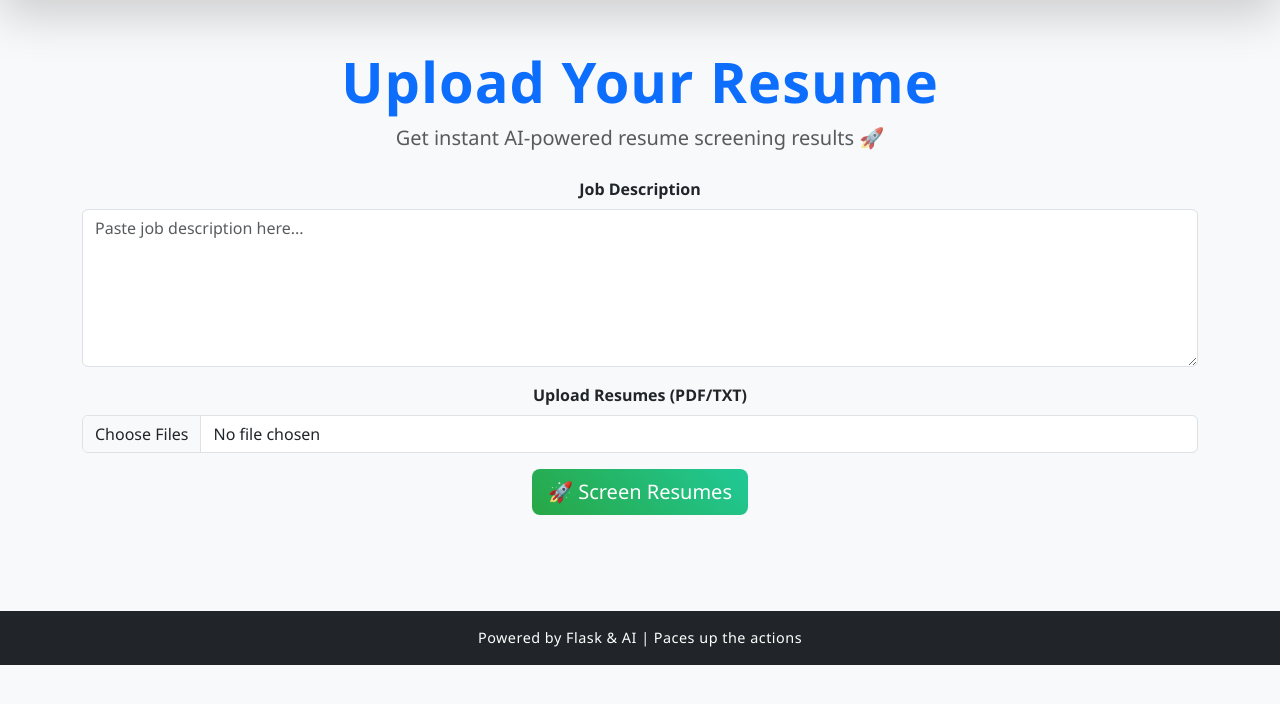
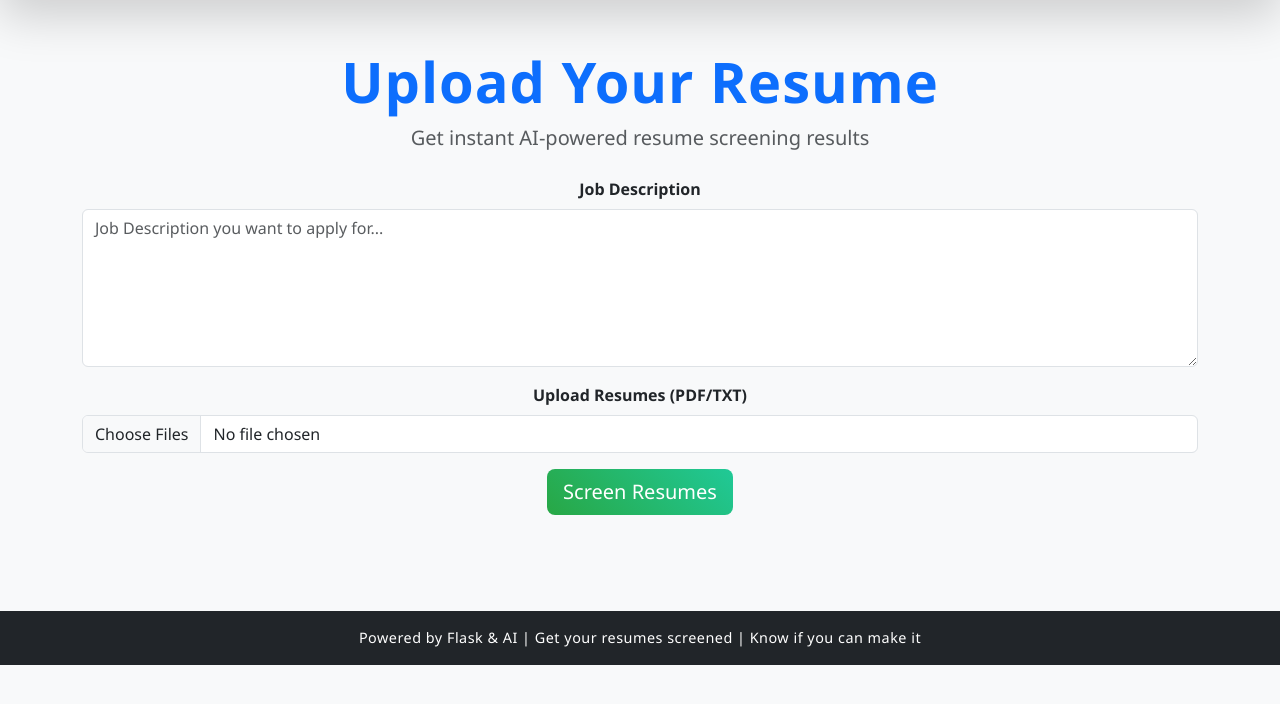
Before and after one commit to Stuti-1904/ai-resume-screener, a Flask app: page / in a window 1280 px wide. Shown: the part 68-772 px from the top of the page. Run offline with Flask 3, Linux system fonts and the light colour scheme.

Commit message:
commit changes

```diff
--- a/templates/index.html
+++ b/templates/index.html
@@ -3,13 +3,13 @@
 {% block content %}
 <div class="text-center">
   <h1 class="display-4 fw-bold text-primary">Upload Your Resume</h1>
-  <p class="lead text-muted">Get instant AI-powered resume screening results 🚀</p>
+  <p class="lead text-muted">Get instant AI-powered resume screening results </p>
 
   <form method="POST" enctype="multipart/form-data" class="mt-4">
     <div class="mb-3">
         <label for="job_description" class="form-label fw-bold">Job Description</label>
         <textarea class="form-control" name="job_description" id="job_description" rows="6"
-                  placeholder="Paste job description here..." required></textarea>
+                  placeholder="Job Description you want to apply for..." required></textarea>
     </div>
 
     <div class="mb-3">
@@ -18,7 +18,7 @@
     </div>
 
     <div class="text-center">
-        <button type="submit" class="btn btn-lg btn-success">🚀 Screen Resumes</button>
+        <button type="submit" class="btn btn-lg btn-success"> Screen Resumes</button>
     </div>
 </form>
 
--- a/templates/layout.html
+++ b/templates/layout.html
@@ -19,7 +19,7 @@
   </main>
 
   <footer class="bg-dark text-white text-center py-3 mt-5">
-    <p class="mb-0"> Powered by Flask & AI | Paces up the actions</p>
+    <p class="mb-0"> Powered by Flask & AI | Get your resumes screened | Know if you can make it </p>
   </footer>
 </body>
 </html>
--- a/templates/results.html
+++ b/templates/results.html
@@ -2,7 +2,7 @@
 {% block content %}
 
 <div class="card shadow-lg p-4">
-    <h2 class="fw-bold text-success">📊 Resume Screening Results</h2>
+    <h2 class="fw-bold text-success"> Resume Screening Results</h2>
 
     <table class="table table-hover table-bordered align-middle mt-3">
         <thead class="table-dark">
@@ -26,8 +26,8 @@
     </table>
 
     <div class="mt-4 d-flex justify-content-between">
-        <a href="{{ url_for('index') }}" class="btn btn-secondary btn-lg">⬅ Back</a>
-        <a href="{{ url_for('download') }}" class="btn btn-success btn-lg">📥 Download CSV</a>
+        <a href="{{ url_for('index') }}" class="btn btn-secondary btn-lg"> Back</a>
+        <a href="{{ url_for('download') }}" class="btn btn-success btn-lg"> Download CSV</a>
     </div>
 </div>
 
--- a/uploads/results.csv
+++ b/uploads/results.csv
@@ -1,3 +1,2 @@
 Resume,Score,Top Skills
-Resume (1).pdf,42.74,"Python, Data, API, Git"
-Resume (4).pdf,34.26,"Python, SQL, Data, API, Git"
+Resume (4).pdf,12.94,"Python, SQL, Data, API, Git"
```
Also changed, not shown: requirements.txt (+5 -8 lines), 1 other file.
